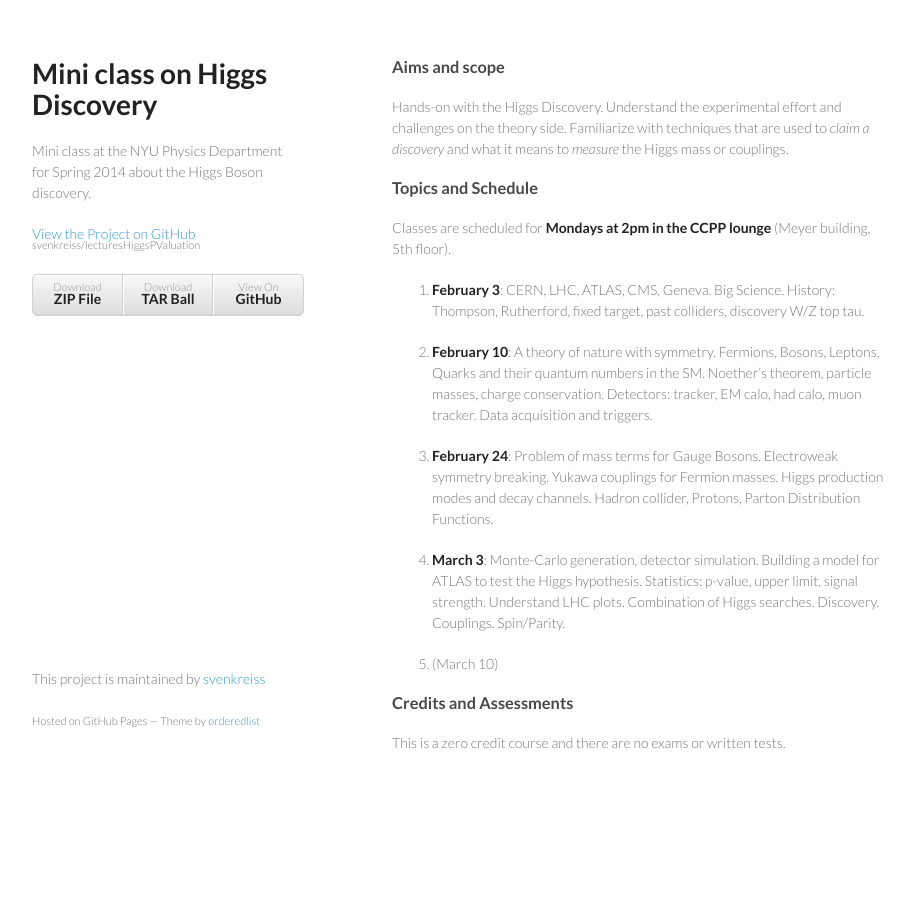
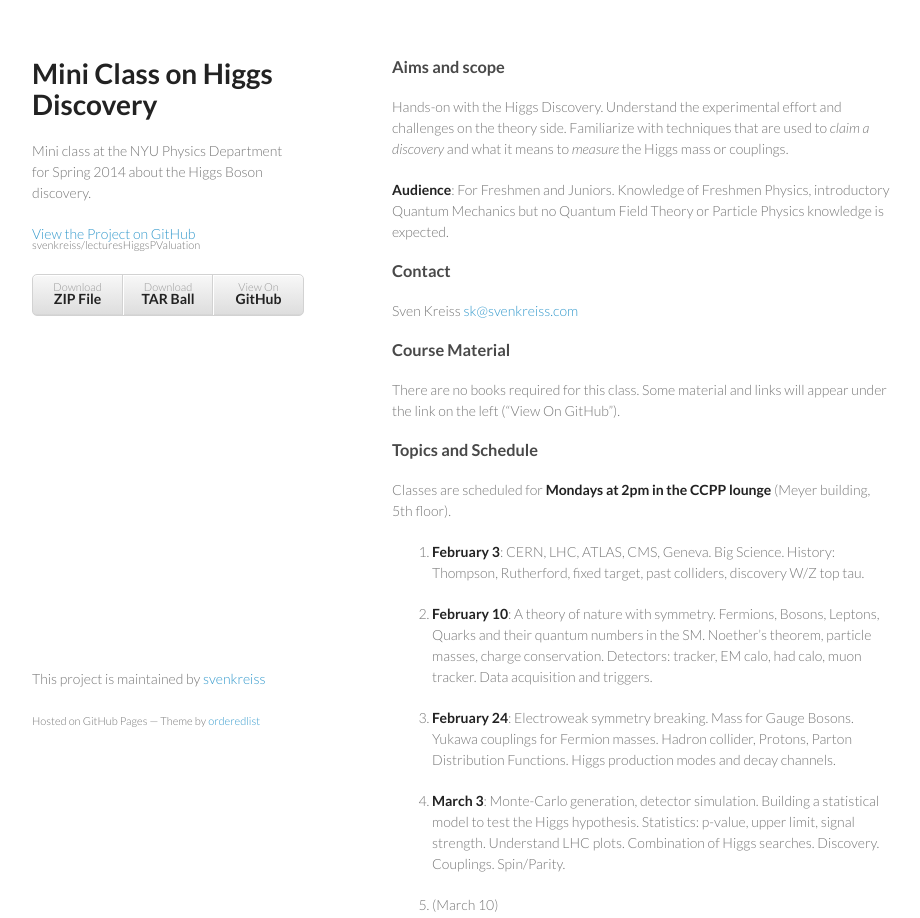
Before and after one commit to svenkreiss/lecturesHiggsPValuation, a plain HTML site: page index.html in a window 1280 px wide. Shown: the top 918 px of the page, without its empty margins (178-1098 px from the left). Before the commit the page ends 823 px from the top, so only its background shows below. Drawn offline with Linux system fonts and the light colour scheme.

```diff
--- a/index.html
+++ b/index.html
@@ -3,7 +3,7 @@
   <head>
     <meta charset="utf-8">
     <meta http-equiv="X-UA-Compatible" content="chrome=1">
-    <title>Mini class on Higgs Discovery by svenkreiss</title>
+    <title>Mini Class on Higgs Discovery by svenkreiss</title>
 
     <link rel="stylesheet" href="stylesheets/styles.css">
     <link rel="stylesheet" href="stylesheets/pygment_trac.css">
@@ -15,7 +15,7 @@
   <body>
     <div class="wrapper">
       <header>
-        <h1>Mini class on Higgs Discovery</h1>
+        <h1>Mini Class on Higgs Discovery</h1>
         <p>Mini class at the NYU Physics Department for Spring 2014 about the Higgs Boson discovery.</p>
 
         <p class="view"><a href="https://github.com/svenkreiss/lecturesHiggsPValuation">View the Project on GitHub <small>svenkreiss/lecturesHiggsPValuation</small></a></p>
@@ -33,6 +33,18 @@
 
 <p>Hands-on with the Higgs Discovery. Understand the experimental effort and challenges on the theory side. Familiarize with techniques that are used to <em>claim a discovery</em> and what it means to <em>measure</em> the Higgs mass or couplings.</p>
 
+<p><strong>Audience</strong>: For Freshmen and Juniors. Knowledge of Freshmen Physics, introductory Quantum Mechanics but no Quantum Field Theory or Particle Physics knowledge is expected.</p>
+
+<h3>
+<a name="contact" class="anchor" href="#contact"><span class="octicon octicon-link"></span></a>Contact</h3>
+
+<p>Sven Kreiss <a href="mailto:sk@svenkreiss.com">sk@svenkreiss.com</a></p>
+
+<h3>
+<a name="course-material" class="anchor" href="#course-material"><span class="octicon octicon-link"></span></a>Course Material</h3>
+
+<p>There are no books required for this class. Some material and links will appear under the link on the left (“View On GitHub”).</p>
+
 <h3>
 <a name="topics-and-schedule" class="anchor" href="#topics-and-schedule"><span class="octicon octicon-link"></span></a>Topics and Schedule</h3>
 
@@ -41,8 +53,8 @@
 <ol>
 <li><p><strong>February 3</strong>: CERN, LHC, ATLAS, CMS, Geneva. Big Science. History: Thompson, Rutherford, fixed target, past colliders, discovery W/Z top tau.</p></li>
 <li><p><strong>February 10</strong>: A theory of nature with symmetry. Fermions, Bosons, Leptons, Quarks and their quantum numbers in the SM. Noether’s theorem, particle masses, charge conservation. Detectors: tracker, EM calo, had calo, muon tracker. Data acquisition and triggers.</p></li>
-<li><p><strong>February 24</strong>: Problem of mass terms for Gauge Bosons. Electroweak symmetry breaking. Yukawa couplings for Fermion masses. Higgs production modes and decay channels. Hadron collider, Protons, Parton Distribution Functions.</p></li>
-<li><p><strong>March 3</strong>: Monte-Carlo generation, detector simulation. Building a model for ATLAS to test the Higgs hypothesis. Statistics: p-value, upper limit, signal strength. Understand LHC plots. Combination of Higgs searches. Discovery. Couplings. Spin/Parity.</p></li>
+<li><p><strong>February 24</strong>: Electroweak symmetry breaking. Mass for Gauge Bosons. Yukawa couplings for Fermion masses. Hadron collider, Protons, Parton Distribution Functions. Higgs production modes and decay channels.</p></li>
+<li><p><strong>March 3</strong>: Monte-Carlo generation, detector simulation. Building a statistical model to test the Higgs hypothesis. Statistics: p-value, upper limit, signal strength. Understand LHC plots. Combination of Higgs searches. Discovery. Couplings. Spin/Parity.</p></li>
 <li><p>(March 10) </p></li>
 </ol><h3>
 <a name="credits-and-assessments" class="anchor" href="#credits-and-assessments"><span class="octicon octicon-link"></span></a>Credits and Assessments</h3>
```
Also changed, not shown: params.json (+1 -1 lines).
